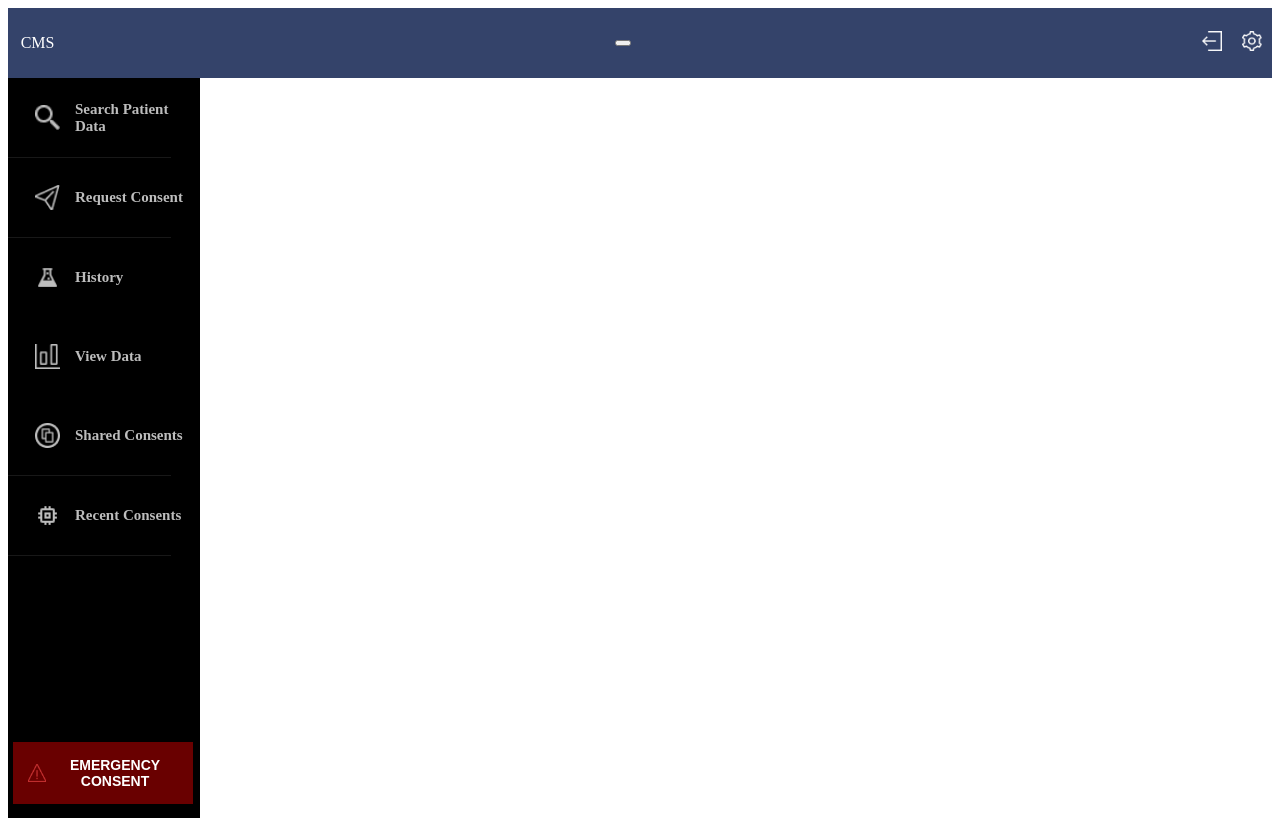
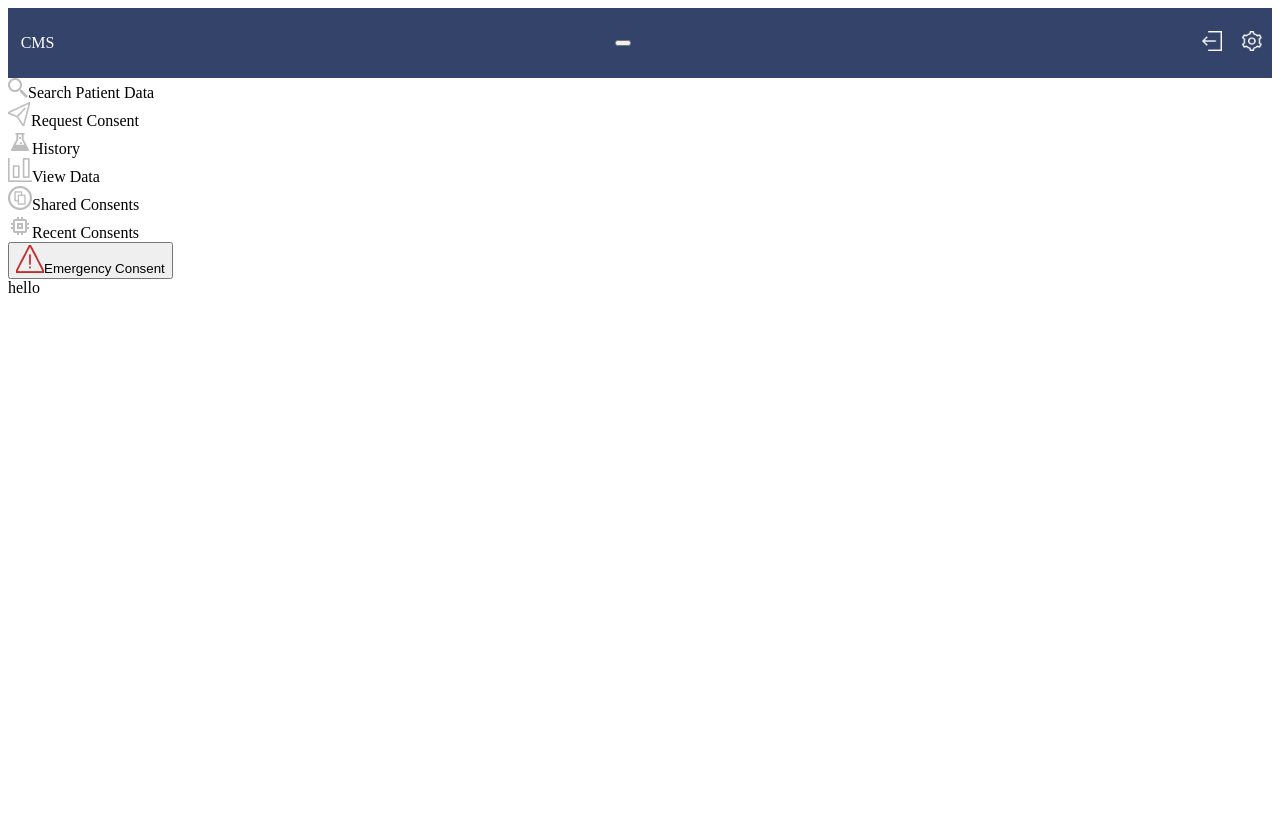
Before and after one commit to Healthcare-Application-Development/CMS-frontend, a React (Create React App) app: page /doctor in a window 1280 px wide. Built offline with nearby package versions, Linux system fonts and the light colour scheme.

Commit message:
css changes

```diff
--- a/src/App.jsx
+++ b/src/App.jsx
@@ -1,21 +1,17 @@
-import { Header,Sidebar } from "./components";
+import { Header, Sidebar } from "./components";
 import { Home, Doctor, Patient } from "./pages";
 import { constants } from "./constants";
-import { Routes, Route } from "react-router-dom";
+import { Routes, Route, useLocation } from "react-router-dom";
 
 function App() {
   return (
-    <div>
+    <div className="flex flex-col">
       <Header />
-      <div>
-        <Sidebar />
-        <Routes>
-          <Route path="/" element={<Home />} />
-          <Route path="/doctor" element={<Doctor />} />
-          <Route path="/patient" element={<Patient />} />
-        </Routes>
-      </div>
-
+      <Routes>
+        <Route path="/" element={<Home />} />
+        <Route path="/doctor" element={<Doctor />} />
+        <Route path="/patient" element={<Patient />} />
+      </Routes>
     </div>
   );
 }
--- a/src/components/Sidebar/Sidebar.css
+++ /dev/null
@@ -1,51 +0,0 @@
-.sidebar {
-    display: flex;
-    flex-direction: column;
-    width: 15%;
-    background: black;
-    position: absolute;
-
-    height: calc(100% - 59.9858px);
-    color: #BDBDBD;
-}
-@media screen and (max-width: 992px) {
-    .sidebar {
-        height: calc(100% - 55.9943px);
-    }
-}
-.sidebar-divider {
-    width: 85%;
-    height: 1px;
-    background: #181818;
-}
-
-.sidebar-emergency-style {
-    margin-top: auto;
-    margin-bottom: 7%;
-    margin-left: 2%;
-    width: 95%;
-}
-.sidebar-emergency-button {
-    display: flex;
-    align-items: center;
-    justify-content: center;
-    background: #690000;
-    color: white;
-    width: 100%;
-    padding: 15px 15px;
-    border: 1px solid black;
-    box-shadow: 0px 4px 4px rgba(0, 0, 0, 0.25);
-}
-.sidebar-emergency-image {
-    width: 18px;
-    height: 18px;
-    margin-right: 4%;
-    border: none;
-    vertical-align: sub
-}
-.sidebar-emergency-text {
-    text-transform: uppercase;
-    font-weight: bold;
-    font-size: 14px;
-    vertical-align: middle
-}
--- a/src/components/Sidebar/Sidebar.jsx
+++ b/src/components/Sidebar/Sidebar.jsx
@@ -1,11 +1,10 @@
 import React from 'react'
 import {SidebarItem} from '../index';
-import './Sidebar.css';
 import { constants } from '../../constants';
 
 function Sidebar() {
     return (
-        <div className='sidebar'>
+        <div className='sidebar bg-black text-white max-w-full h-[100vh] max-h-full'>
           <SidebarItem imgName = {constants.REACT_APP_SIDEBAR_LENS_IMG} alt={constants.REACT_APP_SIDEBAR_LENS_IMG} sidebarText={constants.REACT_APP_SIDEBAR_SEARCH_PATIENT_DATA} />
           <div className='sidebar-divider' />
 
--- a/src/components/SidebarItem/SidebarItem.css
+++ /dev/null
@@ -1,20 +0,0 @@
-.sidebar-img {
-    width: 25px;
-    height: 25px;
-    margin: 15px;
-}
-.sidebar-item {
-    padding: 12px;
-    cursor: pointer;
-    display: flex;
-    align-items: center;
-    justify-content: left;
-}
-.sidebar-text {
-    font-size: 15px;
-    font-weight: 600;
-}
-
-.sidebar-item:hover{
-    background-color: #3f3939;
-}
--- a/src/components/SidebarItem/SidebarItem.jsx
+++ b/src/components/SidebarItem/SidebarItem.jsx
@@ -1,11 +1,9 @@
 import React from 'react';
-import './SidebarItem.css';
-
 
 function SidebarItem(props) {
     return (
-        <div className='sidebar-item'>
-            <img src={`/${props.imgName}.png`} className="sidebar-img" alt={props.alt}></img>
+        <div className='sidebar-item p-3 m-3 flex gap-3 h-[54px] justify-start align-middle'>
+            <img src={`/${props.imgName}.png`} className="sidebar-img fa fa-icon w-6 h-6" alt={props.alt}></img>
             <span className='sidebar-text'>{props.sidebarText}</span>
         </div>
     );
--- a/src/main.jsx
+++ b/src/main.jsx
@@ -1,14 +1,15 @@
-import React from 'react'
-import ReactDOM from 'react-dom/client'
+import React from "react";
+import ReactDOM from "react-dom/client";
 import { BrowserRouter as Router } from "react-router-dom";
-import App from './App'
-import './index.css'
+import App from "./App";
+import "./index.css";
 
-
-ReactDOM.createRoot(document.getElementById('root')).render(
+ReactDOM.createRoot(document.getElementById("root")).render(
   <React.StrictMode>
     <Router>
+      <div className="h-[100vh] w-[100vw]">
         <App />
+      </div>
     </Router>
   </React.StrictMode>
-)
+);
--- a/src/pages/Doctor.jsx
+++ b/src/pages/Doctor.jsx
@@ -1,9 +1,12 @@
-import React from 'react'
-
+import React from "react";
+import { Sidebar } from "../components";
 function Doctor() {
   return (
-    <div>Doctor</div>
-  )
+    <div className="flex items-center justify-start">
+      <Sidebar />
+      <div className="w-[85%] h-[100vh]">hello</div>
+    </div>
+  );
 }
 
-export default Doctor
+export default Doctor;
```
